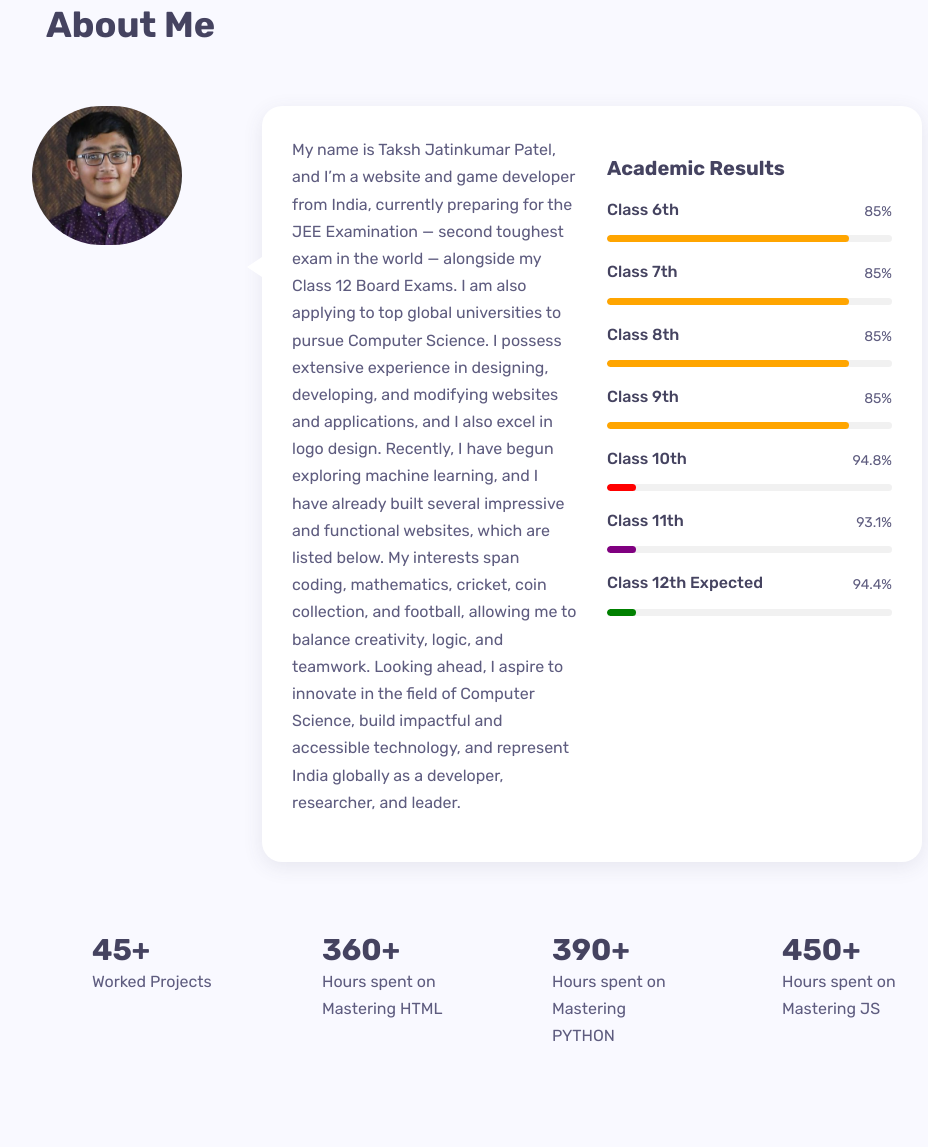
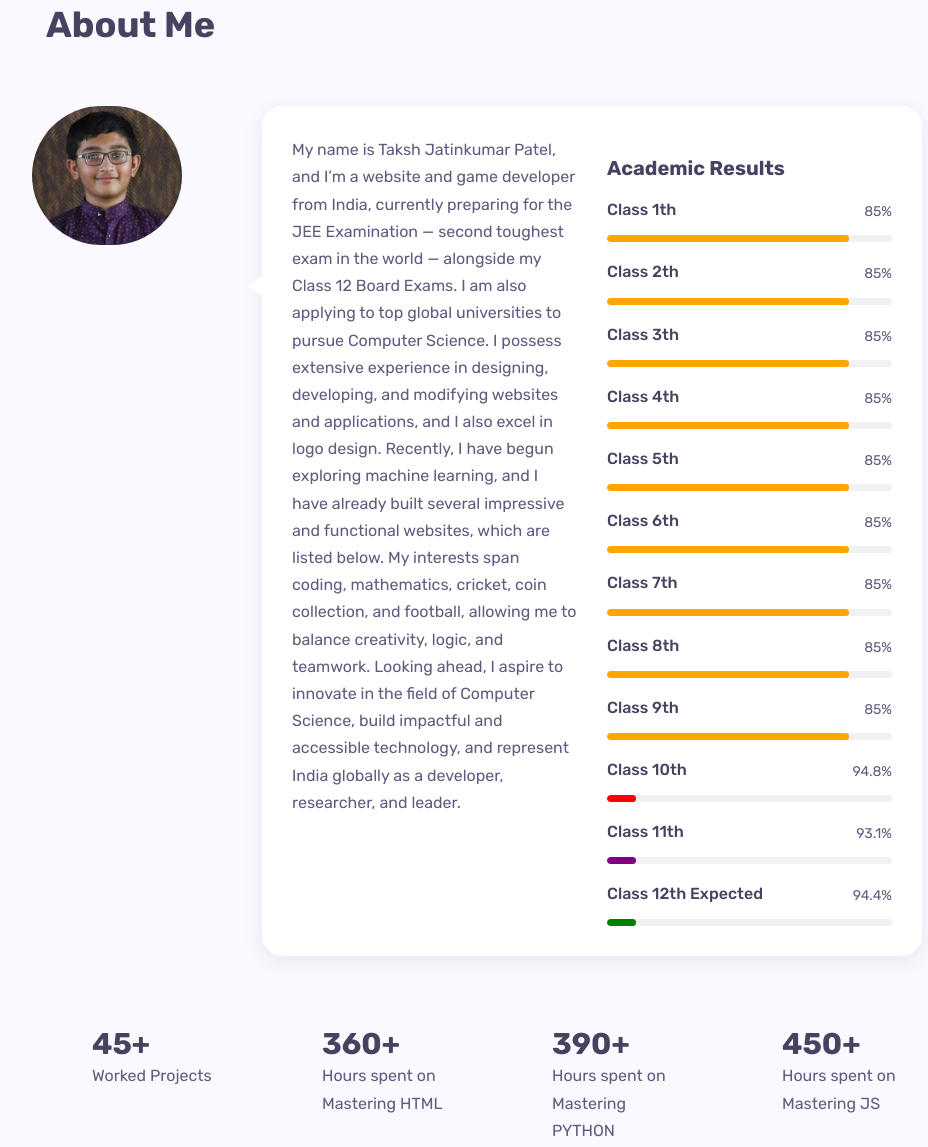
Before and after one commit to TakshPatel26/Personal-Portfolio, a plain HTML site: page index.html in a window 1280 px wide. Shown: the part 907-2054 px from the top of the page, without its empty margins (163-1091 px from the left). Drawn offline with Linux system fonts and the light colour scheme; a script that the page names is missing.

Commit message:
index.html

```diff
--- a/index.html
+++ b/index.html
@@ -187,6 +187,75 @@
 							</div>
 							<div class="col-md-6">
 								<h5 style="visibility: visible; animation-name: fadeInUp;">Academic Results</h5>
+
+								<!-- skill item -->
+								<div class="skill-item">
+									<div class="skill-info clearfix">
+										<h4 class="float-left mb-3 mt-0">Class 1th</h4>
+										<span class="float-right">85%</span>
+									</div>
+									<div class="progress">
+										<div class="progress-bar data-background" role="progressbar" aria-valuemin="0" aria-valuemax="100" aria-valuenow="85" data-color="#FFD15C" style="background-color: orange; width: 85%;">
+										</div>
+									</div>
+									<div class="spacer" data-height="20" style="height: 20px;"></div>
+								</div>
+
+
+                             <!-- skill item -->
+								<div class="skill-item">
+									<div class="skill-info clearfix">
+										<h4 class="float-left mb-3 mt-0">Class 2th</h4>
+										<span class="float-right">85%</span>
+									</div>
+									<div class="progress">
+										<div class="progress-bar data-background" role="progressbar" aria-valuemin="0" aria-valuemax="100" aria-valuenow="85" data-color="#FFD15C" style="background-color: orange; width: 85%;">
+										</div>
+									</div>
+									<div class="spacer" data-height="20" style="height: 20px;"></div>
+								</div>
+
+
+								<!-- skill item -->
+								<div class="skill-item">
+									<div class="skill-info clearfix">
+										<h4 class="float-left mb-3 mt-0">Class 3th</h4>
+										<span class="float-right">85%</span>
+									</div>
+									<div class="progress">
+										<div class="progress-bar data-background" role="progressbar" aria-valuemin="0" aria-valuemax="100" aria-valuenow="85" data-color="#FFD15C" style="background-color: orange; width: 85%;">
+										</div>
+									</div>
+									<div class="spacer" data-height="20" style="height: 20px;"></div>
+								</div>
+
+
+								<!-- skill item -->
+								<div class="skill-item">
+									<div class="skill-info clearfix">
+										<h4 class="float-left mb-3 mt-0">Class 4th</h4>
+										<span class="float-right">85%</span>
+									</div>
+									<div class="progress">
+										<div class="progress-bar data-background" role="progressbar" aria-valuemin="0" aria-valuemax="100" aria-valuenow="85" data-color="#FFD15C" style="background-color: orange; width: 85%;">
+										</div>
+									</div>
+									<div class="spacer" data-height="20" style="height: 20px;"></div>
+								</div>
+
+
+								<!-- skill item -->
+								<div class="skill-item">
+									<div class="skill-info clearfix">
+										<h4 class="float-left mb-3 mt-0">Class 5th</h4>
+										<span class="float-right">85%</span>
+									</div>
+									<div class="progress">
+										<div class="progress-bar data-background" role="progressbar" aria-valuemin="0" aria-valuemax="100" aria-valuenow="85" data-color="#FFD15C" style="background-color: orange; width: 85%;">
+										</div>
+									</div>
+									<div class="spacer" data-height="20" style="height: 20px;"></div>
+								</div>
 
 								<!-- skill item -->
 								<div class="skill-item">
```
